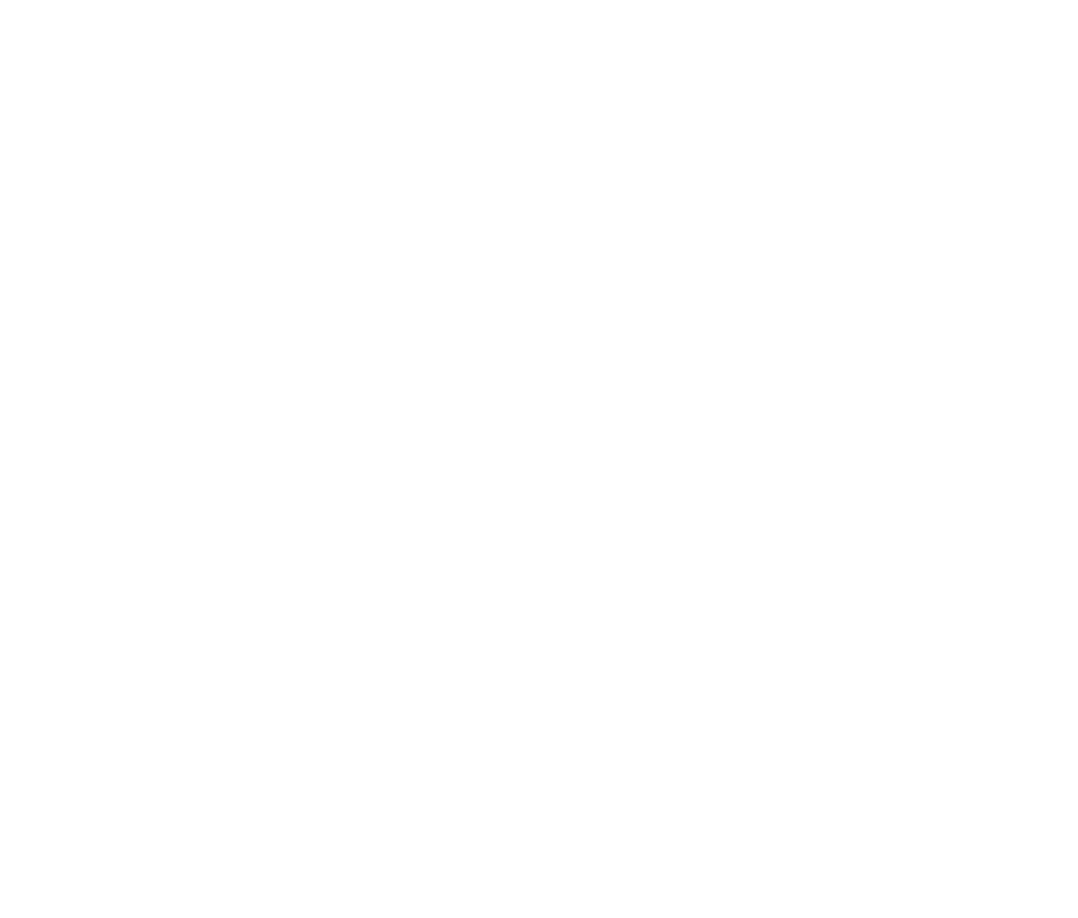
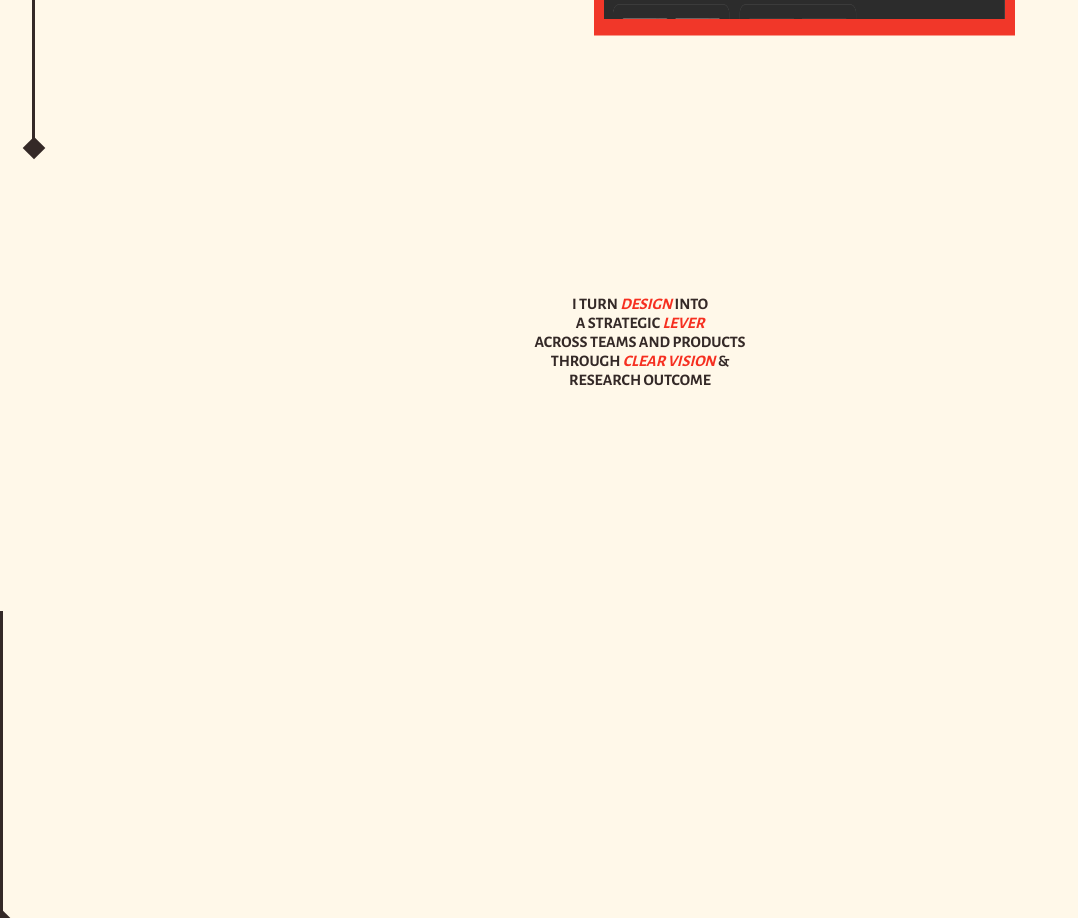
Before and after one commit to voleriyah/portfolio, a Next.js app: page / in a window 1280 px wide. Shown: the part 2580-3498 px from the top of the page, without its empty margins (0-1078 px from the left). Before the commit the page ends 2475 px from the top, so only its background shows below. Built offline with nearby package versions, Linux system fonts and the light colour scheme; a web font is replaced by a local one.

Commit message:
section motto added

```diff
--- a/app/globals.css
+++ b/app/globals.css
@@ -46,3 +46,8 @@ html {
     display: block !important;
   }
 }
+
+/* Motto section animated line - override left positioning */
+.motto-line-container > div[class*="absolute"] {
+  left: 0 !important;
+}
--- a/app/page.tsx
+++ b/app/page.tsx
@@ -507,6 +507,103 @@ export default function Home() {
           />
         </div>
       </section>
+
+      {/* Motto Section */}
+      <section className="w-full bg-cream py-16 md:py-24 lg:py-32 relative" style={{ paddingTop: '0px' }}>
+        <div
+          className="w-full mx-auto px-4 md:px-6 lg:px-8 relative"
+          style={{
+            maxWidth: '1692px',
+            paddingTop: '400px',
+            paddingBottom: '400px',
+          }}
+        >
+          {/* Animated Line - Positioned 300px from right on desktop, responsive */}
+          <div
+            className="absolute top-0 pointer-events-none z-10"
+            style={{
+              height: '100%',
+              right: 'clamp(16px, calc(16px + (300px - 16px) * ((100vw - 320px) / (1920px - 320px))), 300px)',
+            }}
+          >
+            <div className="motto-line-container" style={{ position: 'relative', width: '3px', height: '28%', top:'0' }}>
+              <AnimatedContainerLine position="right" showCaption={false} diamondStopAt="bottom" />
+            </div>
+          </div>
+
+          {/* Desktop version (>=768px) */}
+          <p
+            className="hidden md:block"
+            style={{
+              color: 'var(--main-medium-gray, #342927)',
+              textAlign: 'center',
+              fontFamily: '"Alegreya Sans"',
+              fontSize: 'clamp(43px, calc(43px + (128px - 43px) * ((100vw - 320px) / (1920px - 320px))), 128px)',
+              fontStyle: 'normal',
+              fontWeight: 800,
+              lineHeight: 'normal',
+              letterSpacing: 'clamp(-0.43px, calc(-0.43px + (-1.28px - -0.43px) * ((100vw - 320px) / (1920px - 320px))), -1.28px)',
+              textTransform: 'uppercase',
+            }}
+          >
+            I TURN{' '}
+            <span style={{ color: 'var(--main-red-accent, #F62F20)', fontStyle: 'italic' }}>DESIGN</span>
+            {' '}INTO<br />
+            A STRATEGIC{' '}
+            <span style={{ color: 'var(--main-red-accent, #F62F20)', fontStyle: 'italic' }}>LEVER</span>
+            <br />
+            ACROSS TEAMS AND PRODUCTS<br />
+            THROUGH{' '}
+            <span style={{ color: 'var(--main-red-accent, #F62F20)', fontStyle: 'italic' }}>CLEAR VISION</span>
+            {' '}&<br />
+            RESEARCH OUTCOME
+          </p>
+
+          {/* Mobile version (<768px) */}
+          <p
+            className="block md:hidden"
+            style={{
+              color: 'var(--main-medium-gray, #342927)',
+              textAlign: 'center',
+              fontFamily: '"Alegreya Sans"',
+              fontSize: '43px',
+              fontStyle: 'normal',
+              fontWeight: 800,
+              lineHeight: 'normal',
+              letterSpacing: '-0.43px',
+              textTransform: 'uppercase',
+            }}
+          >
+            I TURN{' '}
+            <span style={{ color: 'var(--main-red-accent, #F62F20)', fontStyle: 'italic' }}>DESIGN</span>
+            <br />
+            INTO A STRATEGIC<br />
+            <span style={{ color: 'var(--main-red-accent, #F62F20)', fontStyle: 'italic' }}>LEVER</span>
+            <br />
+            ACROSS TEAMS<br />
+            AND PRODUCTS<br />
+            THROUGH<br />
+            <span style={{ color: 'var(--main-red-accent, #F62F20)', fontStyle: 'italic' }}>CLEAR VISION</span>{' '}
+            <span style={{ color: 'var(--main-medium-gray, #342927)', fontStyle: 'italic' }}>&</span>
+            <br />
+            RESEARCH<br />
+            <span style={{ color: 'var(--main-red-accent, #F62F20)', fontStyle: 'italic' }}>OUTCOME</span>
+          </p>
+        </div>
+        <div
+            className="absolute bottom-0 pointer-events-none z-10"
+            style={{
+              height: '100%',
+              left: 'clamp(16px, calc(16px + (300px - 16px) * ((100vw - 320px) / (1920px - 320px))), 300px)',
+              top: '70%',
+            }}
+          >
+            <div className="motto-line-container" style={{ position: 'relative', width: '3px', height: '30%', bottom:'0' }}>
+              <AnimatedContainerLine position="left" showCaption={false} diamondStopAt="bottom" />
+            </div>
+          </div>
+
+      </section>
     </main>
   );
 }
--- a/components/CaseCard.tsx
+++ b/components/CaseCard.tsx
@@ -58,14 +58,16 @@ export default function CaseCard({
     <div className={`flex flex-col items-start relative ${className}`}>
       {/* Desktop Image - Visible only on desktop (>=1024px) */}
       {desktopImageSrc && (
-        <>
         <Image
           src={desktopImageSrc}
           alt={desktopImageAlt}
           width={1920}
           height={391}
-            className="desktop-case-img absolute pointer-events-none z-10"
+          className="absolute pointer-events-none z-10"
+          priority={false}
+          suppressHydrationWarning
           style={{
+            display: isDesktop === true ? 'block' : 'none',
             width: '356px',
             height: '720px',
             flexShrink: 0,
@@ -75,17 +77,6 @@ export default function CaseCard({
             ...desktopImageStyle,
           }}
         />
-          <style jsx>{`
-            .desktop-case-img {
-              display: none !important;
-            }
-            @media (min-width: 1024px) {
-              .desktop-case-img {
-                display: block !important;
-              }
-            }
-          `}</style>
-        </>
       )}
 
       {/* Tags text - Above the card */}
```
Lines whose indentation alone changed are shown as unchanged.
